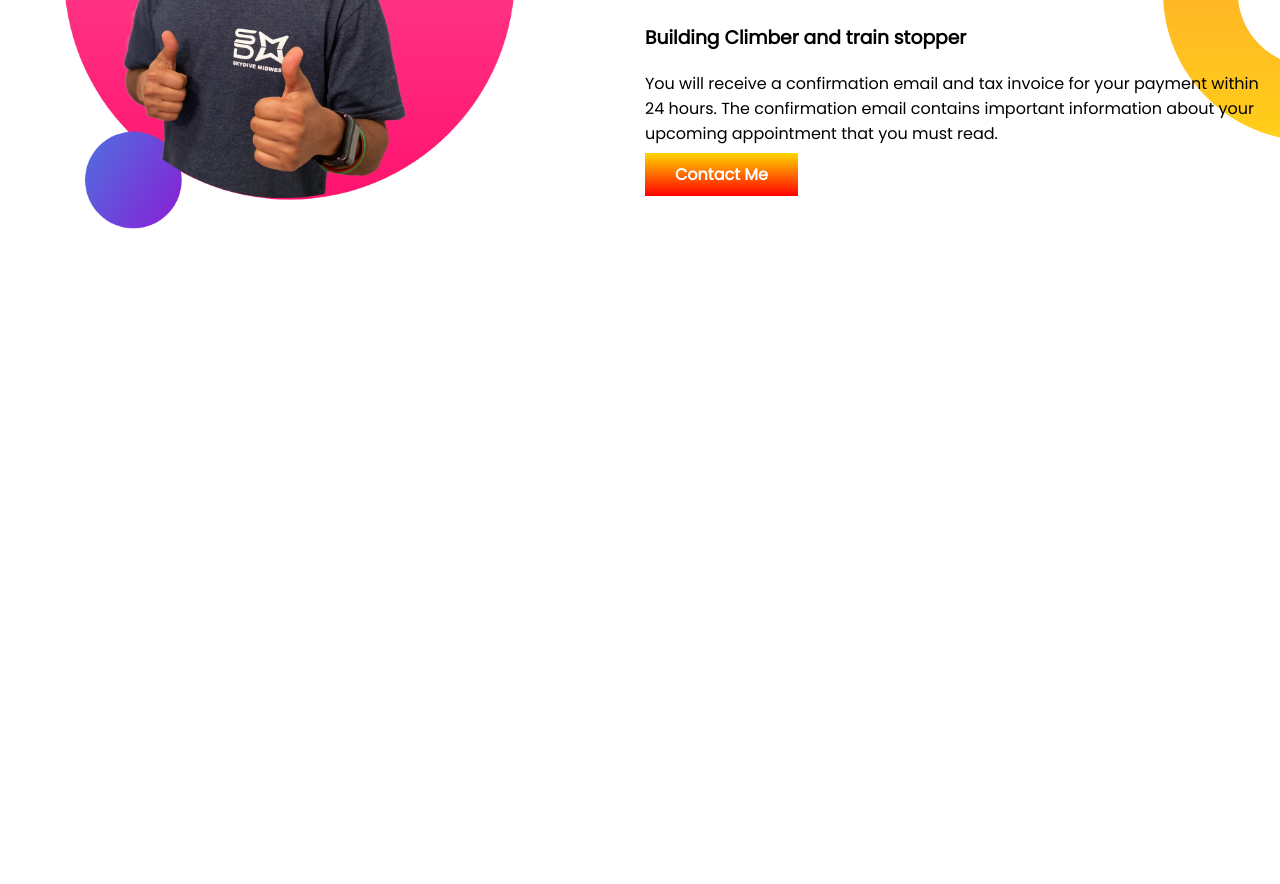
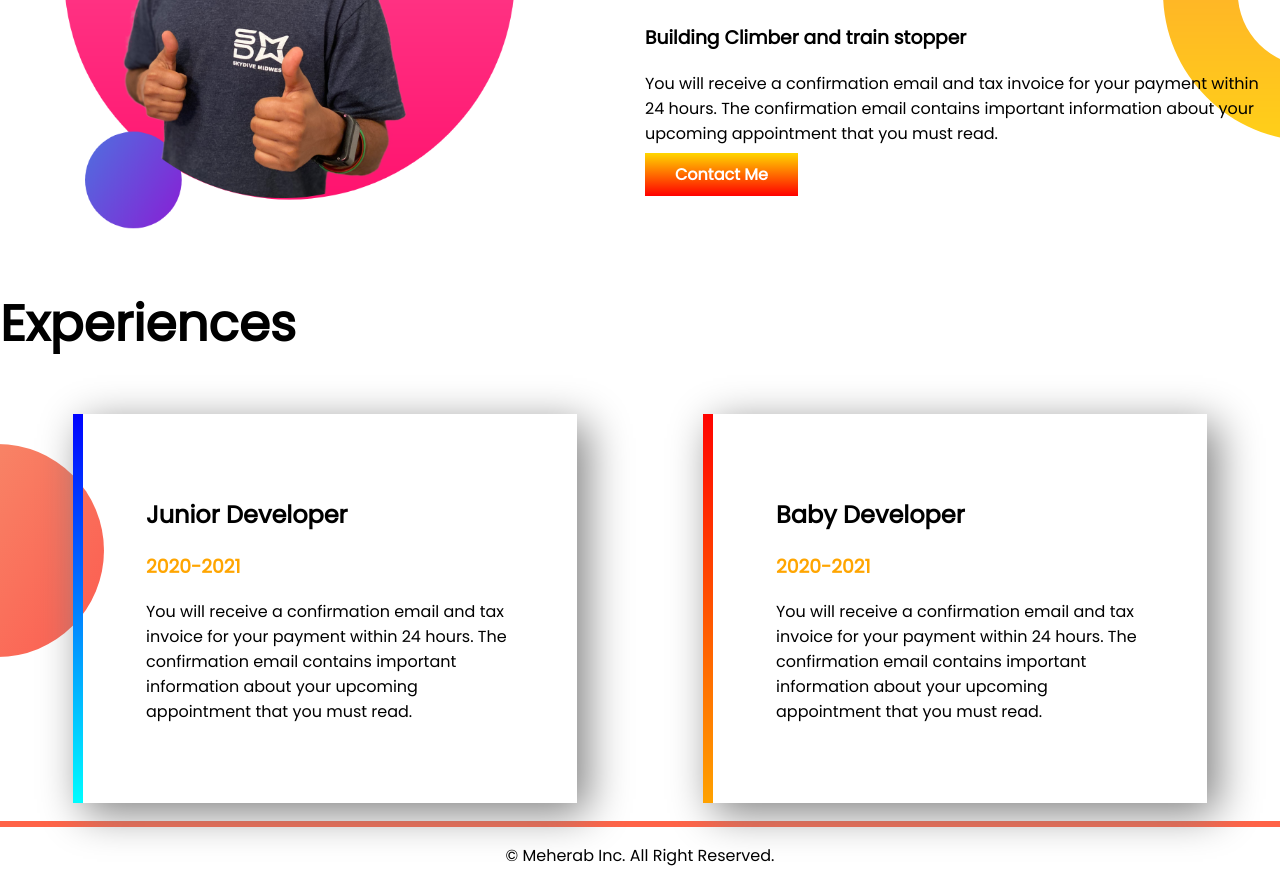
Before and after one commit to saif001ali/developer-portfolio, a plain HTML site: page index.html in a window 1280 px wide. Shown: the part 785-1669 px from the top of the page. Before the commit the page ends 1031 px from the top, so only its background shows below. Drawn offline with Linux system fonts and the light colour scheme.

Commit message:
footer and horiozontal line

```diff
--- a/index.html
+++ b/index.html
@@ -13,7 +13,7 @@
 </head>
 
 <body>
-    <section class="top-banner">
+    <section class="top-banner flex-banner">
         <div class="half-width">
             <h1>Welcome To</h1>
             <h1><span class="orange-color">Meherab's</span> World!</h1>
@@ -30,7 +30,7 @@
         </div>
     </section>
 
-    <section class="dream-banner">
+    <section class="dream-banner flex-banner">
         <div class="half-width">
             <img src="images/jhankar2.png" alt="bg remove pic2">
         </div>
@@ -46,6 +46,33 @@
             <a class="button" target="blank" href="https://github.com/meherab-hossain">Contact Me</a>
         </div>
     </section>
+
+    <section class="experience-area">
+        <h1>Experiences</h1>
+        <div class="flex-banner">
+            <div id="border" class="box-item">
+                <h2>Junior Developer</h2>
+                <h3 class="orange-color">2020-2021</h3>
+                <p>You will receive a confirmation email and tax invoice for your payment within 24 hours.
+                    The confirmation email contains important information about your upcoming appointment that you must
+                    read.</p>
+            </div>
+
+            <div id="border2" class="box-item">
+                <h2>Baby Developer</h2>
+                <h3 class="orange-color">2020-2021</h3>
+                <p>You will receive a confirmation email and tax invoice for your payment within 24 hours.
+                    The confirmation email contains important information about your upcoming appointment that you must
+                    read.</p>
+            </div>
+        </div>
+    </section>
+
+    <hr>
+
+    <footer>
+        <p>&copy; Meherab Inc. All Right Reserved.</p>
+    </footer>
 </body>
 
 </html>
--- a/style.css
+++ b/style.css
@@ -8,7 +8,7 @@ h1 {
 .orange-color {
     color: orange;
 }
-section {
+.flex-banner {
     display: flex;
     padding: 10px;
 }
@@ -35,3 +35,31 @@ section {
     background-repeat: no-repeat;
     background-position: right;
 }
+.experience-area {
+    background-image: url(images/exp-bg.png);
+    background-repeat: no-repeat;
+    background-position: left;
+}
+.box-item {
+    width: 45%;
+    margin-left: 5%;
+    margin-right: 5%;
+    padding: 5%;
+    box-shadow: 10px 10px 40px grey;
+}
+#border {
+    border-left: 10px solid;
+    border-image: linear-gradient(blue, cyan);
+    border-image-slice: 4;
+}
+#border2 {
+    border-left: 10px solid;
+    border-image: linear-gradient(red, orange);
+    border-image-slice: 8;
+}
+hr {
+    border: 3px solid tomato;
+}
+footer p {
+    text-align: center;
+}
```
